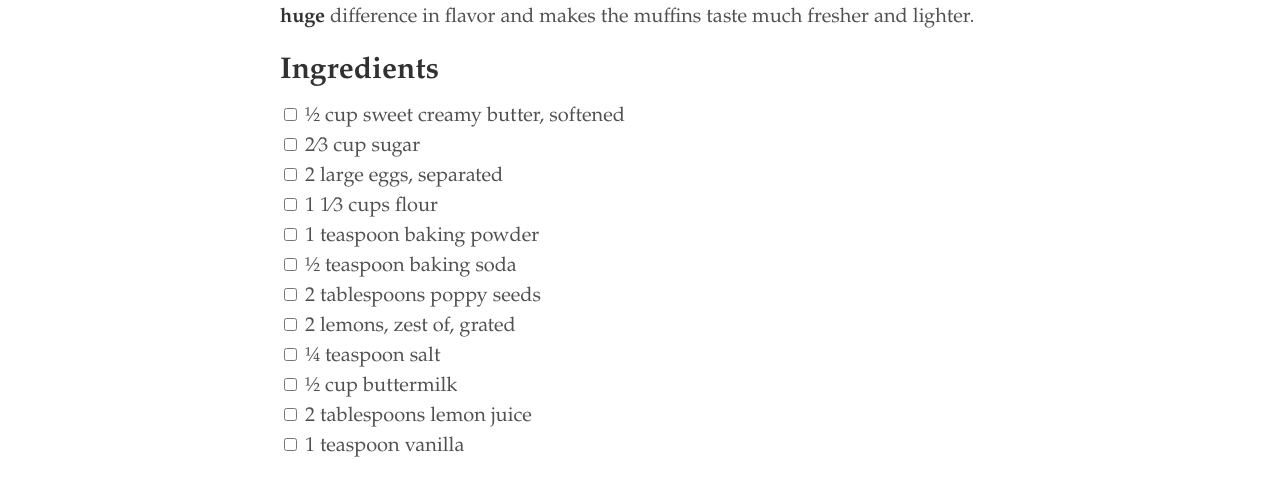
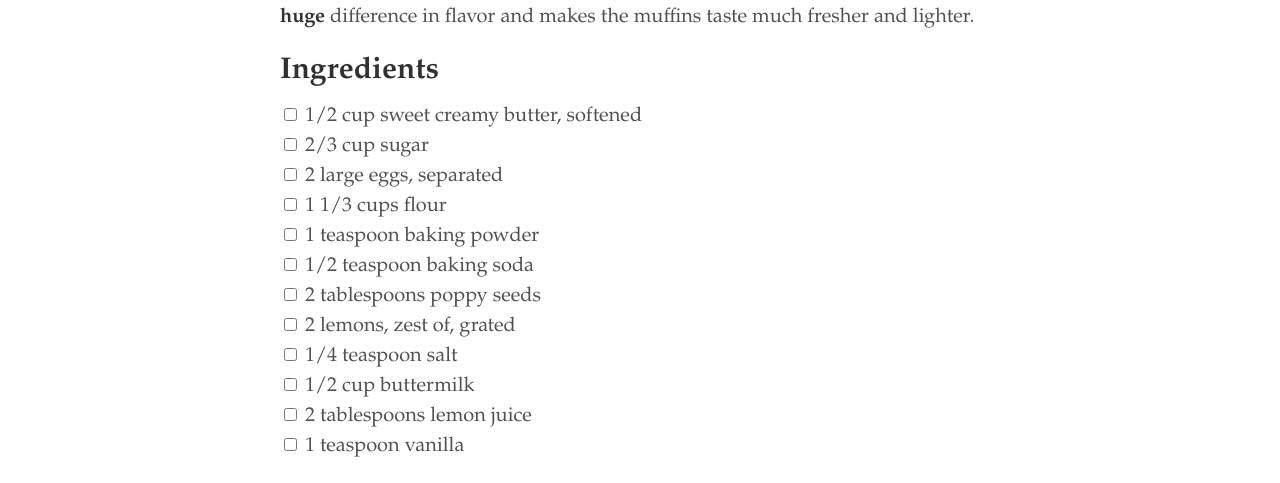
Before and after one commit to stephaniemillar/stephaniemillar.github.io, a Jekyll site: the page built from _posts/2015-3-2-Lemon-Poppy-Seed-Muffins.md, in a window 1280 px wide. Shown: the part 604-1087 px from the top of the page. Built offline with Jekyll 4.4.1, drawn with Linux system fonts in a browser that asks for light colours; nearby versions of some CDN libraries; comment, search, counter and statistics services are not loaded.

Commit message:
Changing weirdo slash thing

```diff
--- a/_posts/2015-3-2-Lemon-Poppy-Seed-Muffins.md
+++ b/_posts/2015-3-2-Lemon-Poppy-Seed-Muffins.md
@@ -18,16 +18,16 @@ As a side note, I do recommend using real lemon juice if possible. It makes a **
 Ingredients
 -----------
 
-<input type="checkbox"> 1⁄2 cup sweet creamy butter, softened
-<input type="checkbox"> 2⁄3 cup sugar
+<input type="checkbox"> 1/2 cup sweet creamy butter, softened
+<input type="checkbox"> 2/3 cup sugar
 <input type="checkbox"> 2 large eggs, separated
-<input type="checkbox"> 1 1⁄3 cups flour
+<input type="checkbox"> 1 1/3 cups flour
 <input type="checkbox"> 1 teaspoon baking powder
-<input type="checkbox"> 1⁄2 teaspoon baking soda
+<input type="checkbox"> 1/2 teaspoon baking soda
 <input type="checkbox"> 2 tablespoons poppy seeds
 <input type="checkbox"> 2 lemons, zest of, grated
-<input type="checkbox"> 1⁄4 teaspoon salt
-<input type="checkbox"> 1⁄2 cup buttermilk
+<input type="checkbox"> 1/4 teaspoon salt
+<input type="checkbox"> 1/2 cup buttermilk
 <input type="checkbox"> 2 tablespoons lemon juice
 <input type="checkbox"> 1 teaspoon vanilla
 
```
